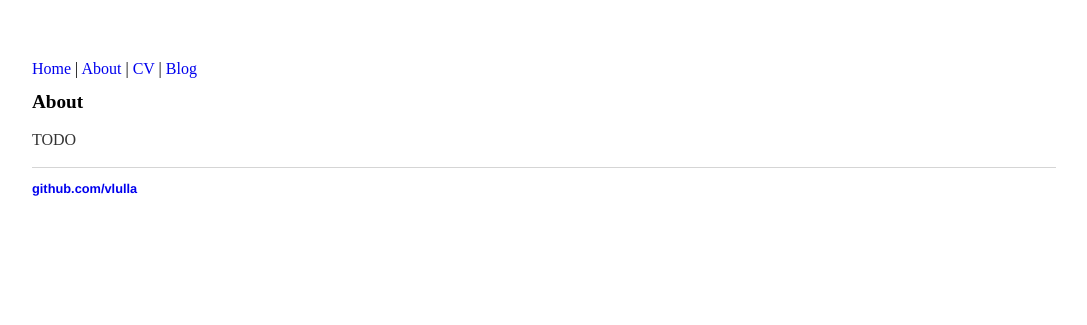
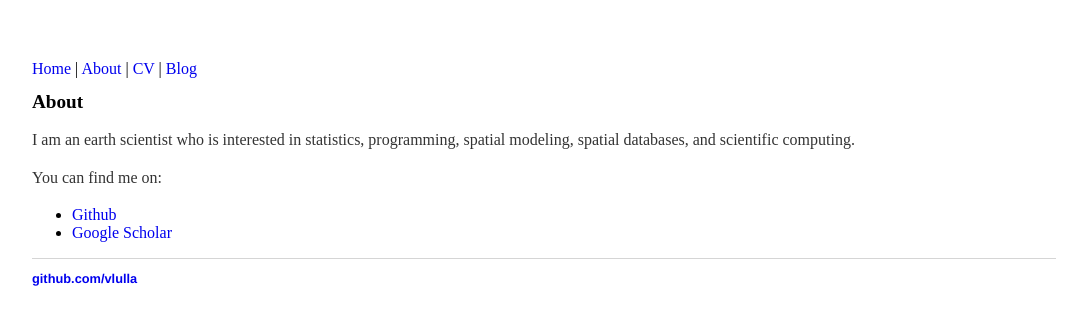
Before and after one commit to vlulla/vlulla.github.io, a Jekyll site: the page built from about/index.md, in a window 1280 px wide. Shown: the top 325 px of the page, without its empty margins (96-1183 px from the left). Built offline with Jekyll 4.4.1, drawn with Linux system fonts in a browser that asks for light colours.

Commit message:
Fixed cv link.
Also added a brief description in the About page.

```diff
--- a/_includes/navigation.html
+++ b/_includes/navigation.html
@@ -1,2 +1,2 @@
 <!-- navigation -->
-<nav> <a href="/">Home</a> | <a href="/about">About</a> | <a href="/cv.pdf">CV</a> | <a href="/blog">Blog</a> </nav>
+<nav> <a href="/">Home</a> | <a href="/about">About</a> | <a href="/cv/cv.pdf">CV</a> | <a href="/blog">Blog</a> </nav>
--- a/about/index.md
+++ b/about/index.md
@@ -5,4 +5,10 @@ title: About me
 
 # About
 
-TODO
+I am an earth scientist who is interested in statistics, programming, spatial modeling,
+spatial databases, and scientific computing.
+
+You can find me on:
+
+- [Github](https://github.com/vlulla/)
+- [Google Scholar](https://scholar.google.com/citations?user=VjhJWOgAAAAJ&hl=en)
```
